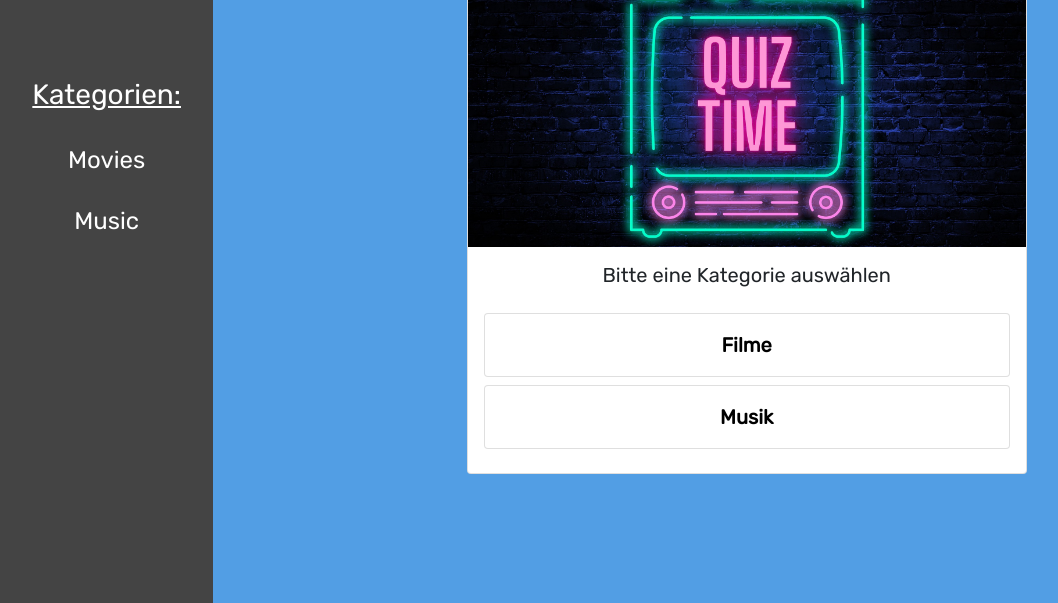
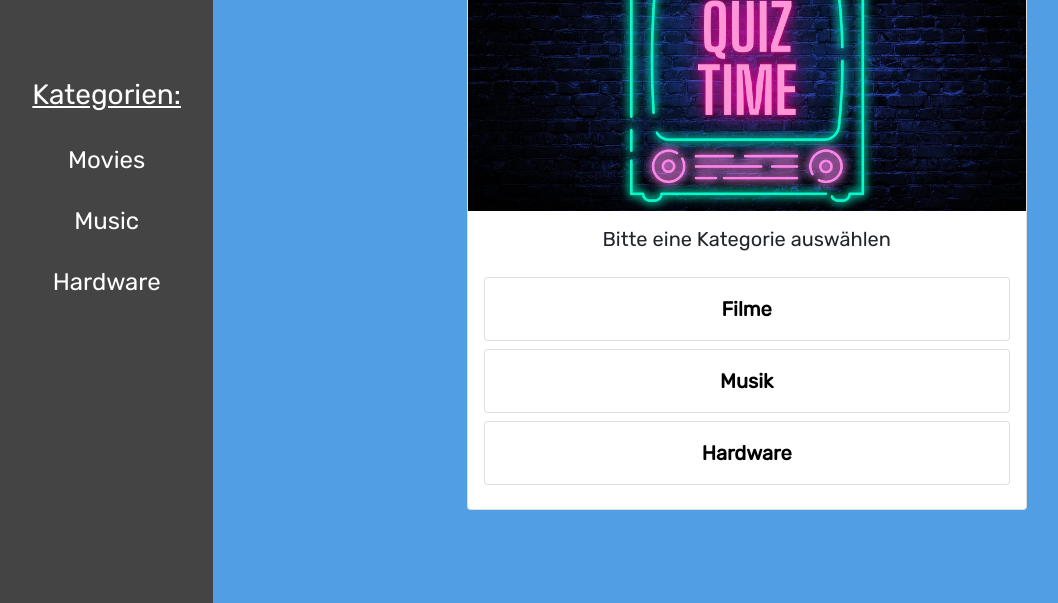
Before and after one commit to MarcelBerlin/QuizApp-new, a website: page index.html in a window 1280 px wide. Shown: the part 197-800 px from the top of the page, without its empty margins (0-1058 px from the left). Drawn offline with nearby package versions, Linux system fonts and the light colour scheme.

Commit message:
improve failure

```diff
--- a/index.html
+++ b/index.html
@@ -25,6 +25,7 @@
           </u>
           <a href="movie.html"><span class="categories">Movies</span></a>
           <a href="music.html"><span class="categories">Music</span></a>
+          <a href="hardware.html"><span class="categories">Hardware</span></a>
         </div>
       </div>
     </nav>
@@ -51,6 +52,13 @@
               </div></a>
             </b>
           </div>
+          <div class="card quiz-answer-card-index mb-2">
+            <b>
+              <a href="hardware.html"><div class="card-body" style="text-align: center; font-size: 20px;">
+                Hardware
+              </div></a>
+            </b>
+          </div>
         </div>
       </div>
     </div>
```
Also changed, not shown: hardware.html (+1 -0 lines), movie.html (+1 -0 lines), music.html (+1 -0 lines).
